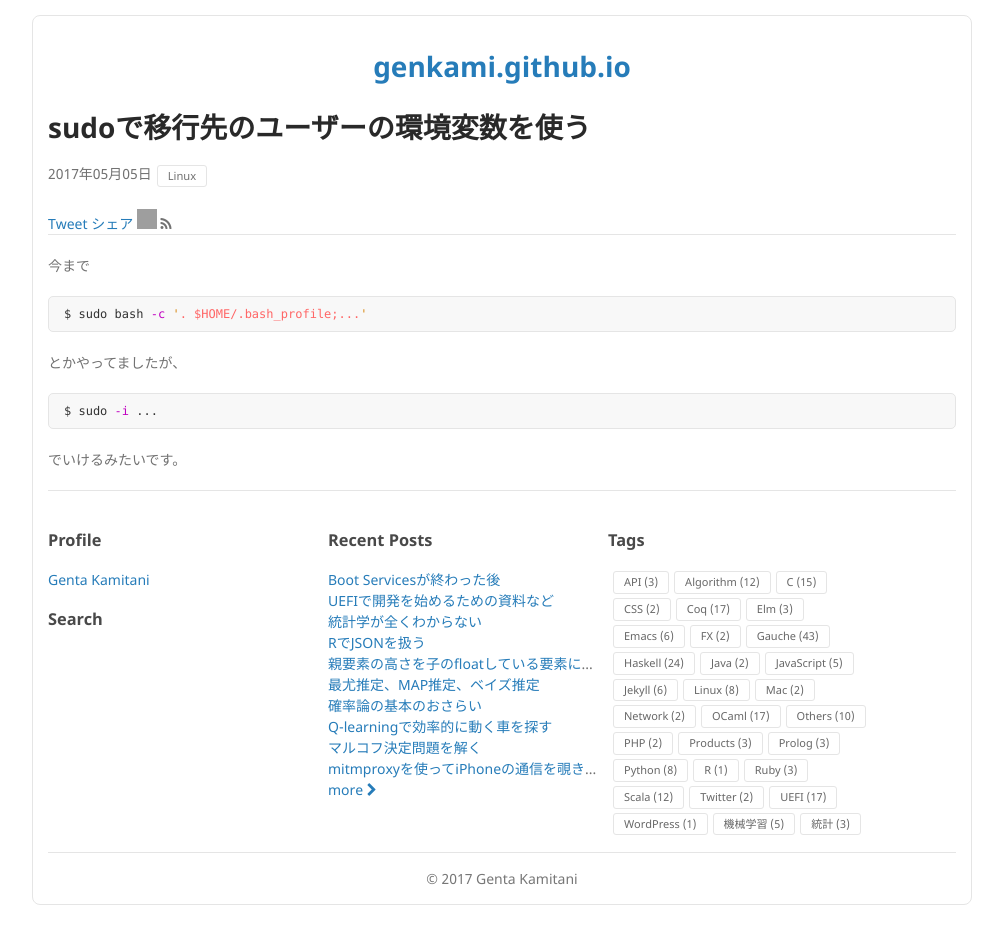
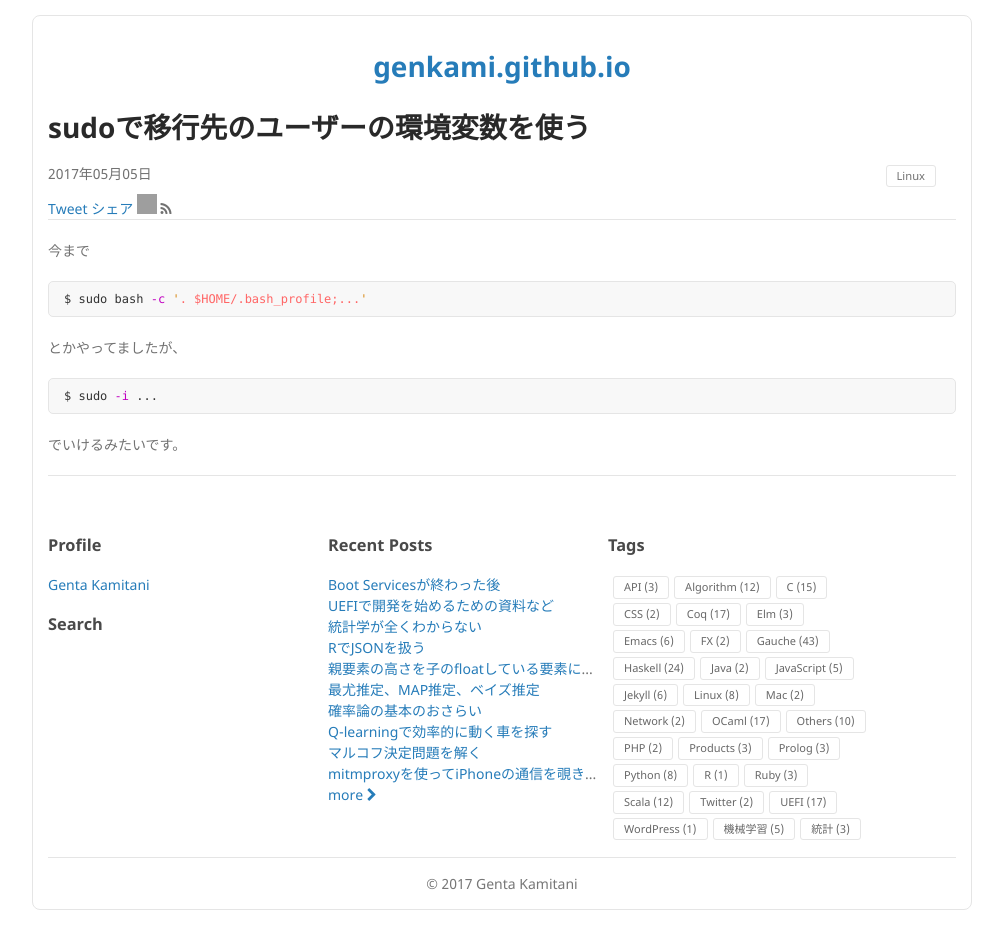
Before and after one commit to genkami/genkami.github.io, a Jekyll site: the page built from _posts/2017-05-05-203930.html, in a window 1280 px wide. Shown: the whole page, without its empty margins (138-1141 px from the left). Built offline with Jekyll 4.4.1, drawn with Linux system fonts in a browser that asks for light colours; comment, search, counter and statistics services are not loaded; grey boxes are pictures that could not be loaded.

Commit message:
記事のタグ一覧を右に寄せた

```diff
--- a/_includes/article.html
+++ b/_includes/article.html
@@ -8,12 +8,14 @@
   </h1>
   <div class="article-metadata">
     <time>{{ include.page.date | date: "%Y年%m月%d日" }}</time>
-    <ul class="tag-list">
-      {% assign tags = include.page.tags | sort %}
-      {% for tag in tags %}
-      <li>{{ tag }}</li>
-      {% endfor %}
-    </ul>
+    <div class="tag-list">
+      <ul>
+        {% assign tags = include.page.tags | sort %}
+        {% for tag in tags %}
+        <li>{{ tag }}</li>
+        {% endfor %}
+      </ul>
+    </div>
   </div>
   {% if include.donotshowall %}
   {% else %}
--- a/_sass/genkami-github-io.scss
+++ b/_sass/genkami-github-io.scss
@@ -1,5 +1,13 @@
 @import "jekyll-theme-minimal";
 @import "theme/simple";
+
+@mixin clear-float() {
+    &:after {
+        content: "";
+        display: block;
+        clear: both;
+    }
+}
 
 body {
     background-color: $outer-background-color;
@@ -7,8 +15,6 @@ body {
     font: 14px/1.5 "Noto Sans", "Helvetica Neue", Helvetica, Arial, sans-serif;
     color: $font-color;
     font-weight: normal;
-
-
 }
 
 h1, h2, h3 {
@@ -102,10 +108,15 @@ a:hover, a:focus {
 .article-metadata {
     margin-top: 5px;
     margin-bottom: 5px;
+    @include clear-float;
 }
 
 .article-metadata time {
     float: left;
+}
+
+.article-metadata .tag-list {
+    float: right;
 }
 
 .article-nav {
@@ -117,6 +128,7 @@ a:hover, a:focus {
     list-style: none;
     padding: 0px;
     margin: 0px 0px 0px 20px;
+    @include clear-float;
 }
 
 .tag-list li {
@@ -126,12 +138,6 @@ a:hover, a:focus {
     border-radius: 3px;
     padding: 2px 10px 2px 10px;
     margin: 2px 0px 2px 5px;
-}
-
-.tag-list:after {
-    content: "";
-    display: block;
-    clear: both;
 }
 
 #share-btns>a, #share-btns>div {
@@ -208,7 +214,7 @@ a:hover, a:focus {
 
 #disqus-wrapper {
     margin: 0px auto;;
-    padding: 0px;
+    padding: 0px 0px 20px 0px;
     width: 680px;
 }
 
```
